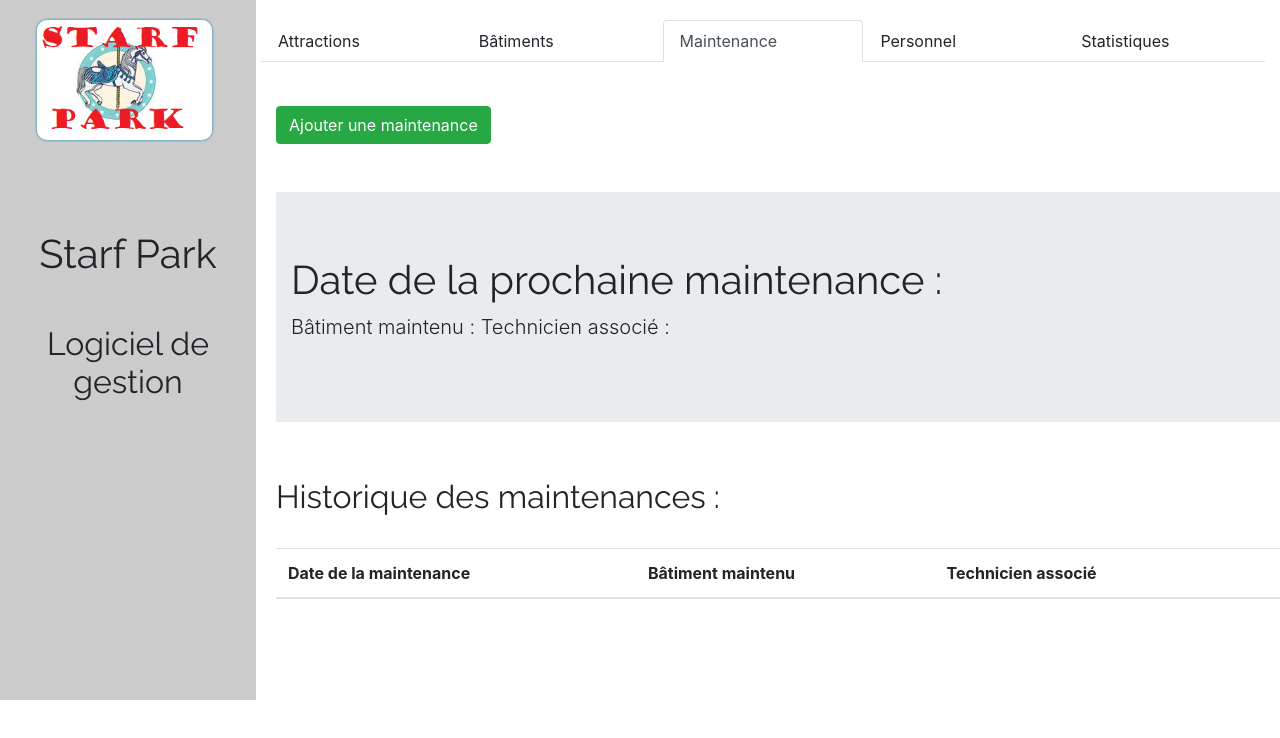
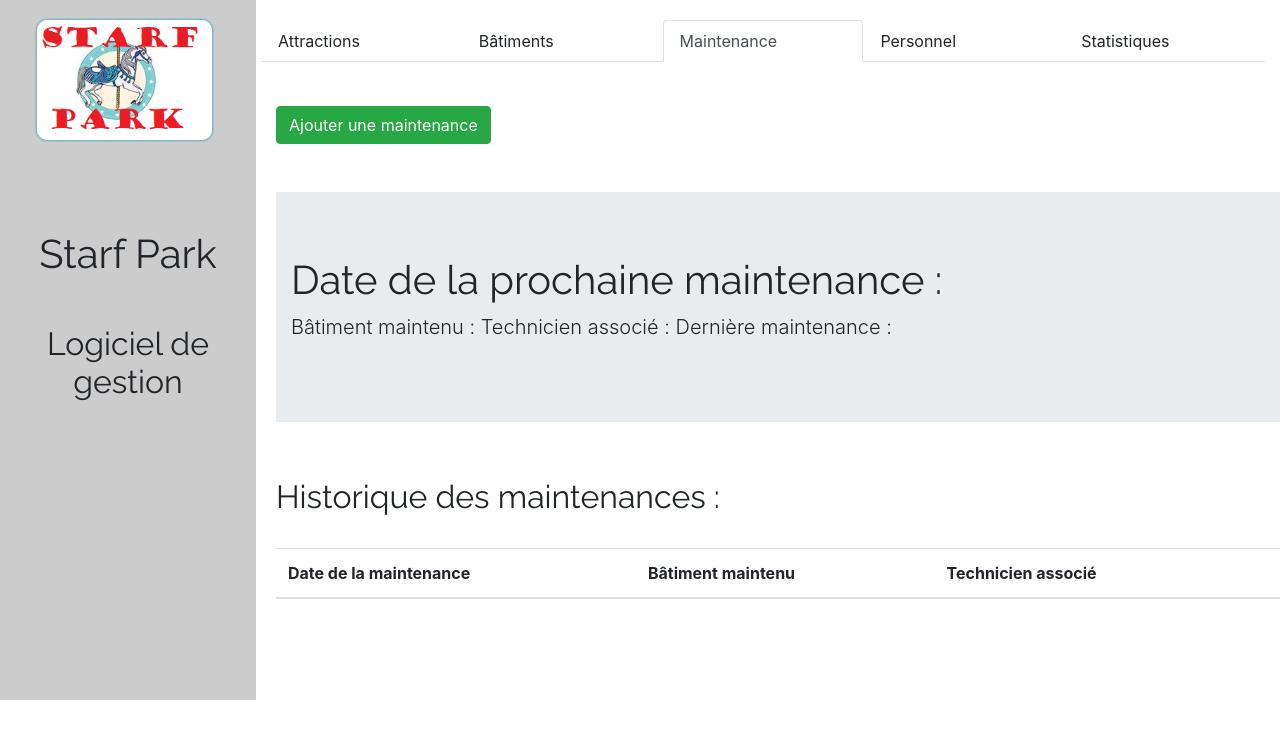
Before and after one commit to Kingsun21/Parc-d-attraction-UX-UI, a React (Create React App) app: page / in a window 1280 px wide. Both pictures are taken after a click on the link "Maintenance". Shown: the top 738 px of the page. Built offline with nearby package versions, Linux system fonts and the light colour scheme.

Commit message:
dernière maintenance ajoutée

```diff
--- a/src/Components/Maintenance.js
+++ b/src/Components/Maintenance.js
@@ -185,6 +185,19 @@ dernierDate() {
   }
 }
 
+avantDernierDate() {
+  let list = localStorage.getItem("listM");
+    try {
+      list = JSON.parse(list);
+    } catch (e) {
+    }
+  try{
+    return(<div id="oui">{moment(list[list.length-2].value1).format("ll")}</div>);
+  } catch(e){
+
+  }
+}
+
 dernierTech() {
   let list = localStorage.getItem("listM");
     try {
@@ -217,7 +230,7 @@ jumbotron(){
         <Jumbotron fluid>
           <Container fluid>
             <h1 className="display-6">Date de la prochaine maintenance : {this.dernierDate()}</h1>
-            <p className="lead">Bâtiment maintenu : {this.dernierBat()}Technicien associé : {this.dernierTech()}</p>
+            <p className="lead">Bâtiment maintenu : {this.dernierBat()}Technicien associé : {this.dernierTech()}Dernière maintenance : {this.avantDernierDate()}</p>
           </Container>
         </Jumbotron>
       </div>
```
